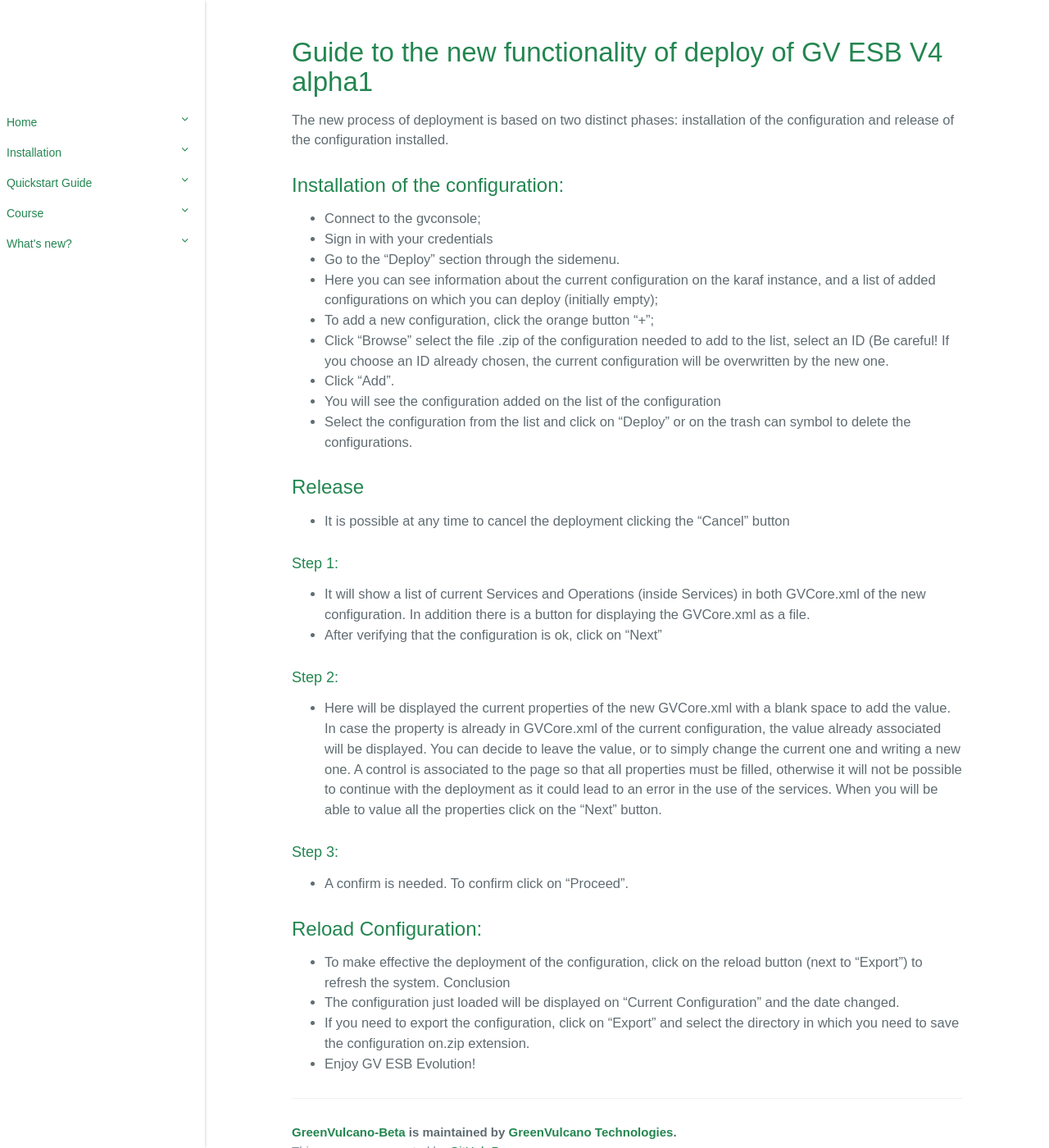
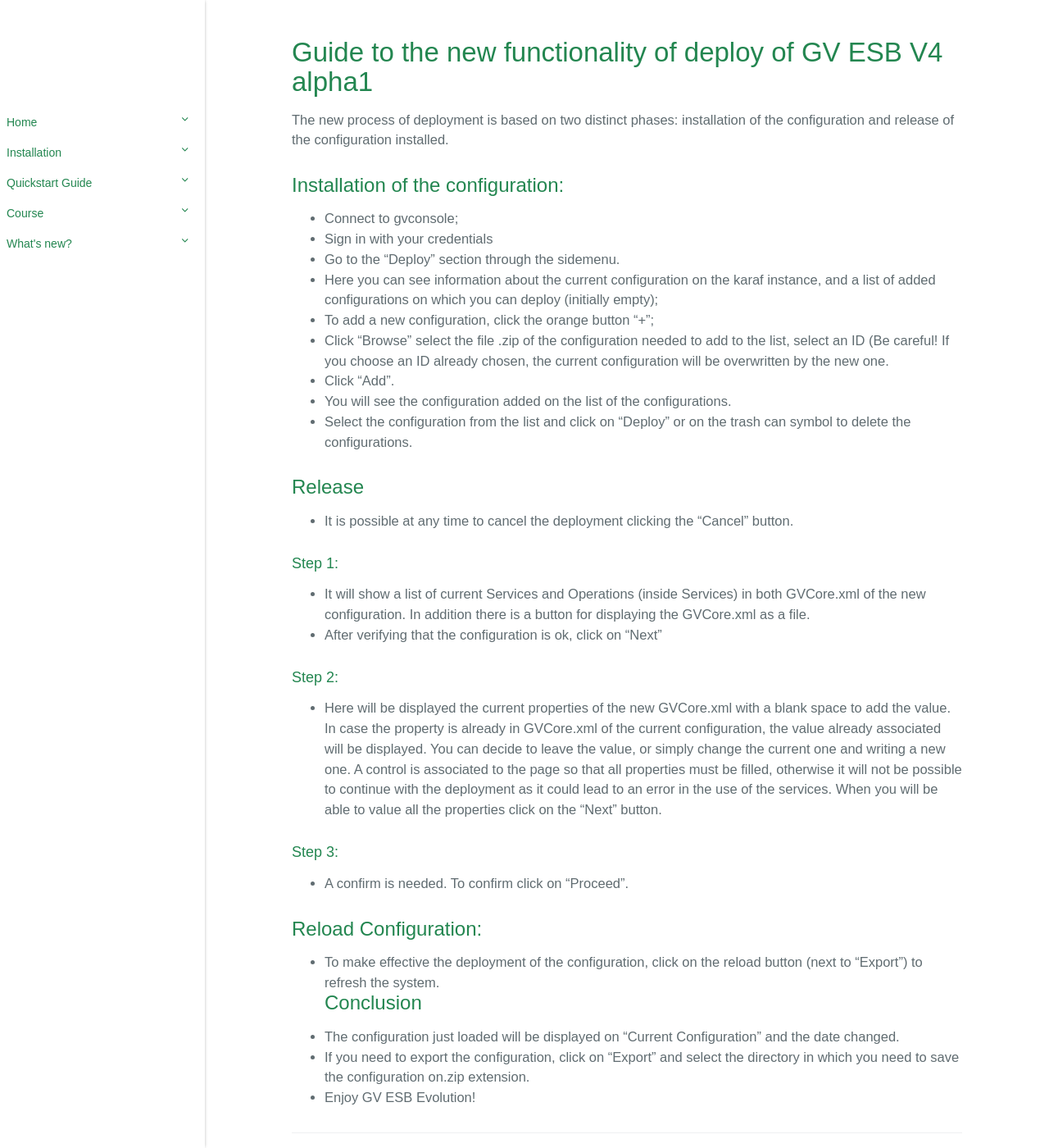
Before and after one commit to dianamw/GreenVulcano-Beta, a Jekyll site: the page built from pages/New_deploy.md, in a window 1280 px wide and 1400 px high. Shown: the whole window at 82% size. Built offline with Jekyll 4.4.1, drawn with Linux system fonts in a browser that asks for light colours; our own code applies the rules of GitHub Pages for plain Markdown files; the repository's description, which GitHub fills in, is left out.

Commit message:
Update New_deploy.md

```diff
--- a/pages/New_deploy.md
+++ b/pages/New_deploy.md
@@ -4,19 +4,19 @@ The new process of deployment is based on two distinct phases: installation of t
 
 ### Installation of the configuration:
 
-* Connect to the gvconsole;
+* Connect to gvconsole;
 * Sign in with your credentials
 * Go to the “Deploy” section through the sidemenu.
-* Here you can see information about the current configuration on the karaf instance, 	and a list of added configurations on which you   can deploy (initially empty);
+* Here you can see information about the current configuration on the karaf instance, and a list of added configurations on which you     can deploy (initially empty);
 * To add a new configuration, click the orange button “+”;
 * Click “Browse” select the file .zip of the configuration needed to add to the list, select an ID (Be careful! If you choose an ID       already chosen, the current configuration will be overwritten by the new one.
 * Click “Add”.
-* You will see the configuration added on the list of the configuration
+* You will see the configuration added on the list of the configurations.
 * Select the configuration from the list and click on “Deploy” or on the trash can symbol to delete the configurations.
 
 ### Release
 
-* It is possible at any time to cancel the deployment clicking the “Cancel”  button
+* It is possible at any time to cancel the deployment clicking the “Cancel”  button.
 
 #### Step 1:
 
@@ -25,7 +25,7 @@ The new process of deployment is based on two distinct phases: installation of t
 
 #### Step 2:
 
-* Here will be displayed the current properties of the new GVCore.xml with a blank space to add the value. In case the property is already in GVCore.xml of the current configuration, the value already associated will be displayed. You can decide to leave 	the value, or to simply change the current one and writing a new one.
+* Here will be displayed the current properties of the new GVCore.xml with a blank space to add the value. In case the property is already in GVCore.xml of the current configuration, the value already associated will be displayed. You can decide to leave 	the value, or simply change the current one and writing a new one.
 A control is associated to the page so that all properties must be filled, otherwise it will not be possible to continue with the deployment as it could lead to an error in the use of the services. When you will be able to value all the properties click on the 	"Next" button.
 
 #### Step 3:
@@ -35,7 +35,7 @@ A control is associated to the page so that all properties must be filled, other
 ### Reload Configuration:
 
 * To make effective the deployment of the configuration, click on the reload button (next to “Export”) to refresh the system.
-Conclusion
+### Conclusion
 * The configuration just loaded will be displayed on “Current Configuration” and the date changed.
 * If you need to export the configuration, click on “Export” and select the directory in which you need to save the configuration on.zip extension.
 * Enjoy GV ESB Evolution!
```
